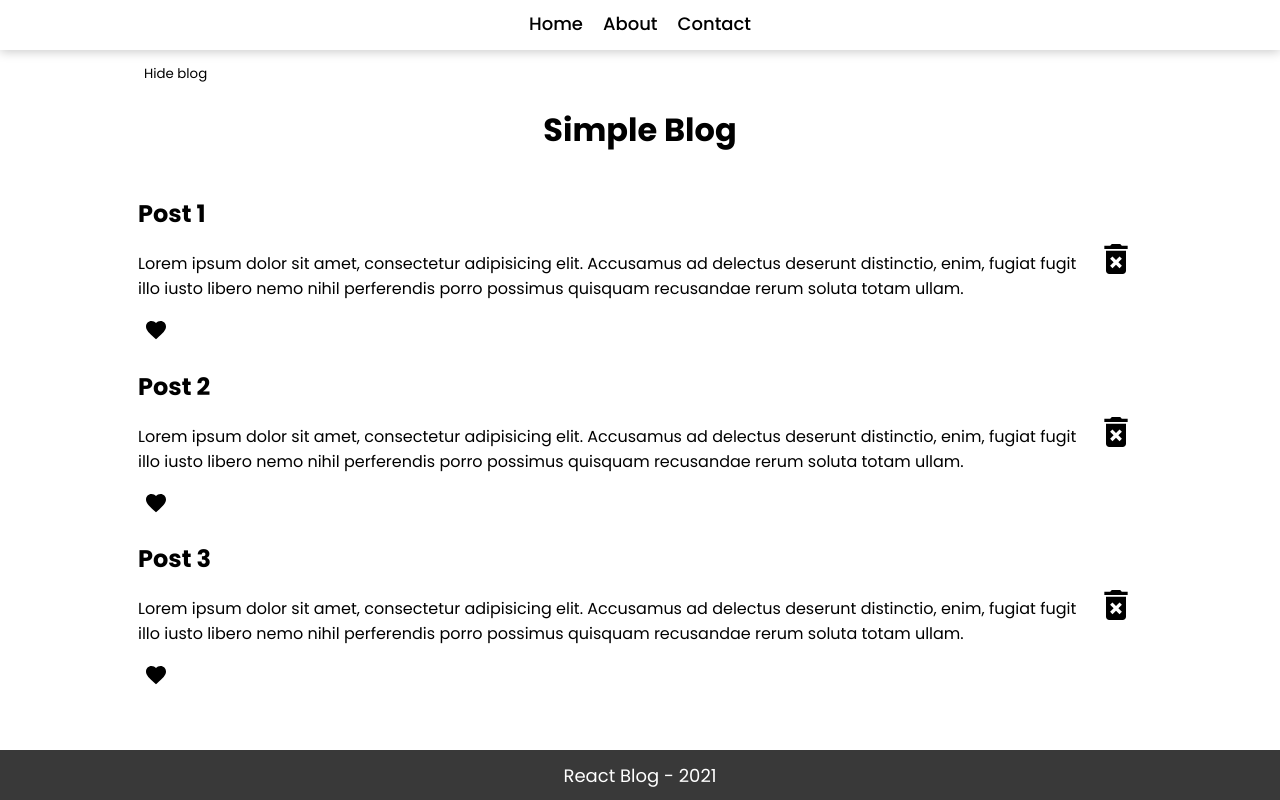
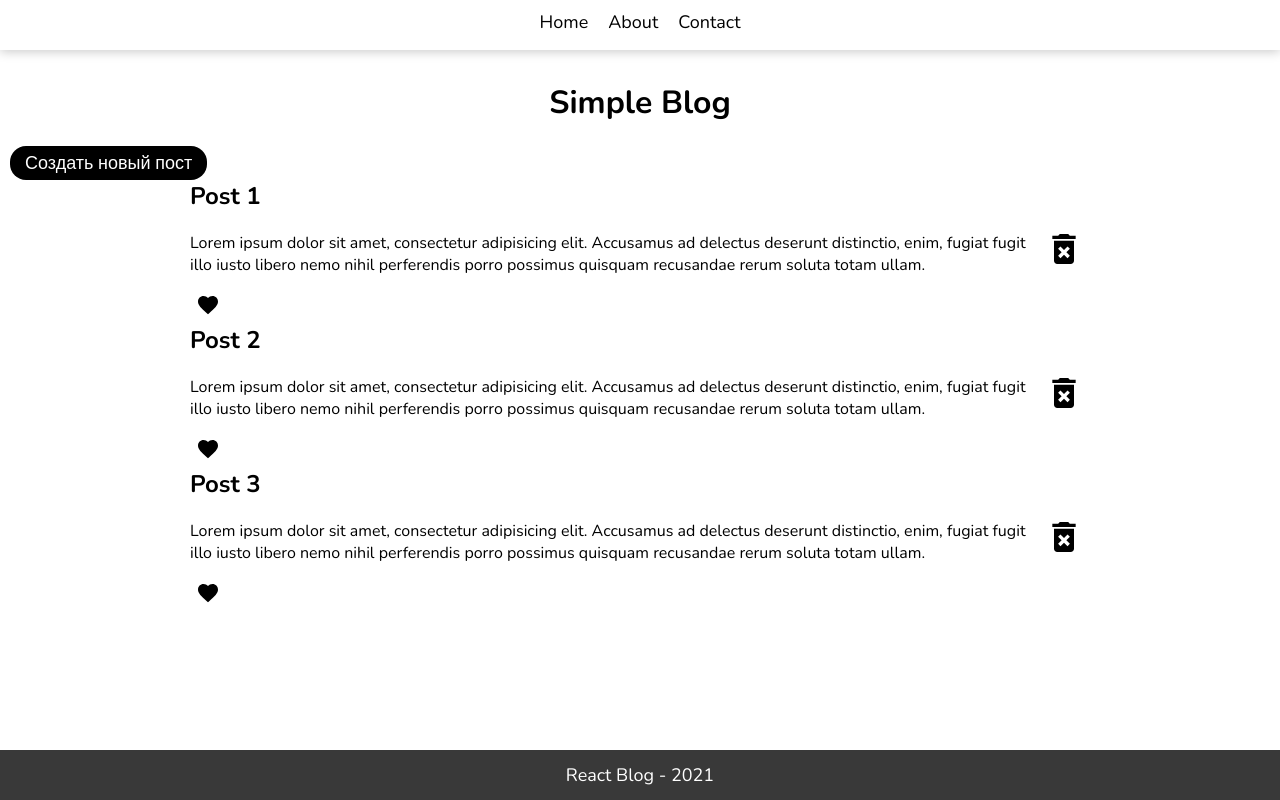
Before and after one commit to shaxzodbe/react-blog, a React (Create React App) app: page / in a window 1280 px wide. Built offline with nearby package versions, Linux system fonts and the light colour scheme.

Commit message:
после долгого изучения React
Signed-off-by: shaxzodbe <sulaymanovshaxzod@gmail.com>

```diff
--- a/src/App.css
+++ b/src/App.css
@@ -1,4 +1,4 @@
-@import url('https://fonts.googleapis.com/css2?family=Poppins:wght@300;400;500;600;700;800;900&display=swap');
+@import url('https://fonts.googleapis.com/css2?family=Nunito:wght@400;600;700;800;900&display=swap');
 
 .App {
 
@@ -10,7 +10,7 @@
 
 body {
   margin: 0;
-  font-family: 'Poppins', sans-serif;
+  font-family: 'Nunito', sans-serif;
 }
 
 a {
@@ -22,11 +22,15 @@ button {
   cursor: pointer;
   background-color: unset;
   font-family: inherit;
+  font-size: 18px;
+}
+
+input, textarea {
+  font-family: inherit;
+  font-size: 18px;
 }
 
 main {
-  max-width: 1024px;
-  margin: 0 auto;
   padding: 10px;
   min-height: calc(100vh - 100px);
 }
--- a/src/components/BlogContent/BlogContent.css
+++ b/src/components/BlogContent/BlogContent.css
@@ -0,0 +1,16 @@
+.posts {
+    max-width: 900px;
+    margin: 0 auto;
+}
+
+.blackBtn {
+    padding: 5px 15px;
+    border-radius: 16px;
+    background-color: black;
+    color: white;
+    transition: .2s;
+}
+
+.blackBtn:hover {
+    background-color: rgba(1, 1, 1, .6);
+}
--- a/src/components/BlogContent/BlogContent.js
+++ b/src/components/BlogContent/BlogContent.js
@@ -2,11 +2,12 @@ import React, {Component} from 'react';
 import './BlogContent.css'
 import {posts} from "../../shared/ProjectData";
 import {BlogCard} from "./components/BlogCard";
+import {AddPostForm} from "./components/AddPostForm";
 
 export class BlogContent extends Component {
 
     state = {
-        showBlog: true,
+        showAddForm: false,
         blogArray: JSON.parse(localStorage.getItem('blogPosts')) || posts
     }
 
@@ -19,14 +20,6 @@ export class BlogContent extends Component {
         })
 
         localStorage.setItem('blogPosts', JSON.stringify(temp))
-    }
-
-    toggleBlog = () => {
-        this.setState(({showBlog}) => {
-            return {
-                showBlog: !showBlog
-            }
-        })
     }
 
     deletePost = pos => {
@@ -44,6 +37,17 @@ export class BlogContent extends Component {
         }
     }
 
+    handleAddFormShow = () => {
+        this.setState({
+            showAddForm: true
+        })
+    }
+    handleAddFormHide = () => {
+        this.setState({
+            showAddForm: false
+        })
+    }
+
     render() {
         const blogPosts = this.state.blogArray.map((item, pos) => {
             return (
@@ -59,16 +63,15 @@ export class BlogContent extends Component {
 
         return (
             <>
-                <button onClick={(this.toggleBlog)}>
-                    {this.state.showBlog ? 'Hide blog' : 'Show blog'}
-                </button>
-                {this.state.showBlog ?
-                    <>
-                        <h1>Simple Blog</h1>
-                        <div className="posts"> {blogPosts} </div>
-                    </>
-                    : null
+                {
+                    this.state.showAddForm ? <AddPostForm handleAddFormHide={this.handleAddFormHide} /> : null
                 }
+
+                <>
+                    <h1>Simple Blog</h1>
+                    <button className="blackBtn" onClick={this.handleAddFormShow}>Создать новый пост</button>
+                    <div className="posts"> {blogPosts} </div>
+                </>
             </>
         )
     }
--- /dev/null
+++ b/src/components/BlogContent/components/AddPostForm.css
@@ -0,0 +1,44 @@
+.AddPostForm {
+    position: fixed;
+    left: 50%;
+    top: 50%;
+    transform: translate(-50%, -50%);
+    z-index: 100;
+
+    background-color: white;
+    width: 300px;
+    padding: 20px;
+
+    text-align: center;
+    border-radius: 10px;
+}
+
+h2 {
+    margin-top: 0;
+}
+
+.AddPostForm div + div {
+    margin-top: 10px;
+}
+
+.AddFormInput {
+    padding: 10px;
+    width: 100%;
+}
+.hideBtn {
+    position: absolute;
+    top: 14px;
+    right: 14px;
+}
+
+.overlay {
+    position: fixed;
+    left: 0;
+    right: 0;
+    top: 0;
+    bottom: 0;
+    height: 100%;
+    width: 100%;
+    z-index: 1;
+    background: rgba(1, 1, 1, .5);
+}
--- /dev/null
+++ b/src/components/BlogContent/components/AddPostForm.js
@@ -0,0 +1,26 @@
+import React from 'react';
+import './AddPostForm.css'
+import Cancel from '@material-ui/icons/Cancel';
+
+export const AddPostForm = ({handleAddFormHide}) => {
+    return (
+        <>
+            <form action="" className="AddPostForm">
+                <button className="hideBtn" onClick={handleAddFormHide} ><Cancel/></button>
+                <h2>Создание поста</h2>
+                <div>
+                    <input type="text" className="AddFormInput" name="postTitle" placeholder="Заголовок поста"/>
+                </div>
+                <div>
+                    <textarea name="postDescription" className="AddFormInput" placeholder="Описание"/>
+                </div>
+                <div>
+                    <button onClick={handleAddFormHide} className="blackBtn" type="button">Добавить пост</button>
+                </div>
+            </form>
+            <div className="overlay" onClick={handleAddFormHide}>
+
+            </div>
+        </>
+    );
+};
```
